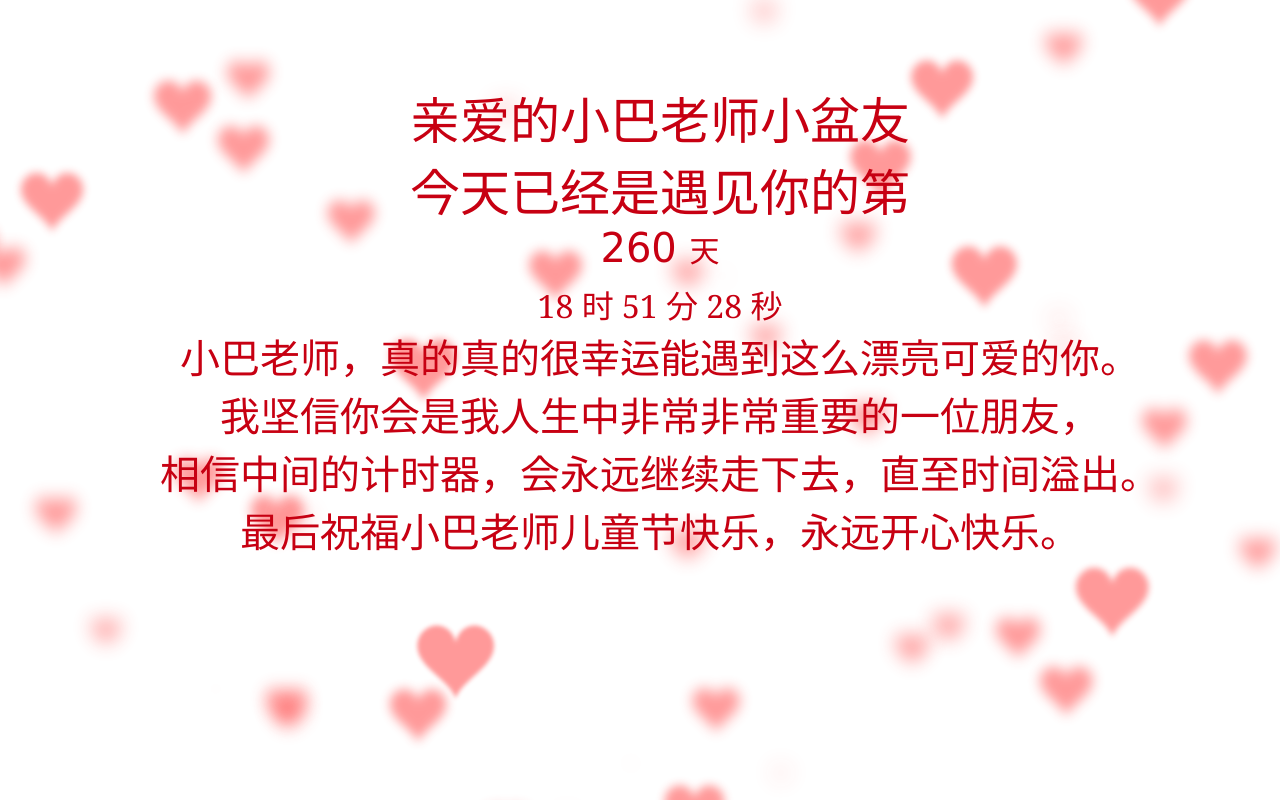
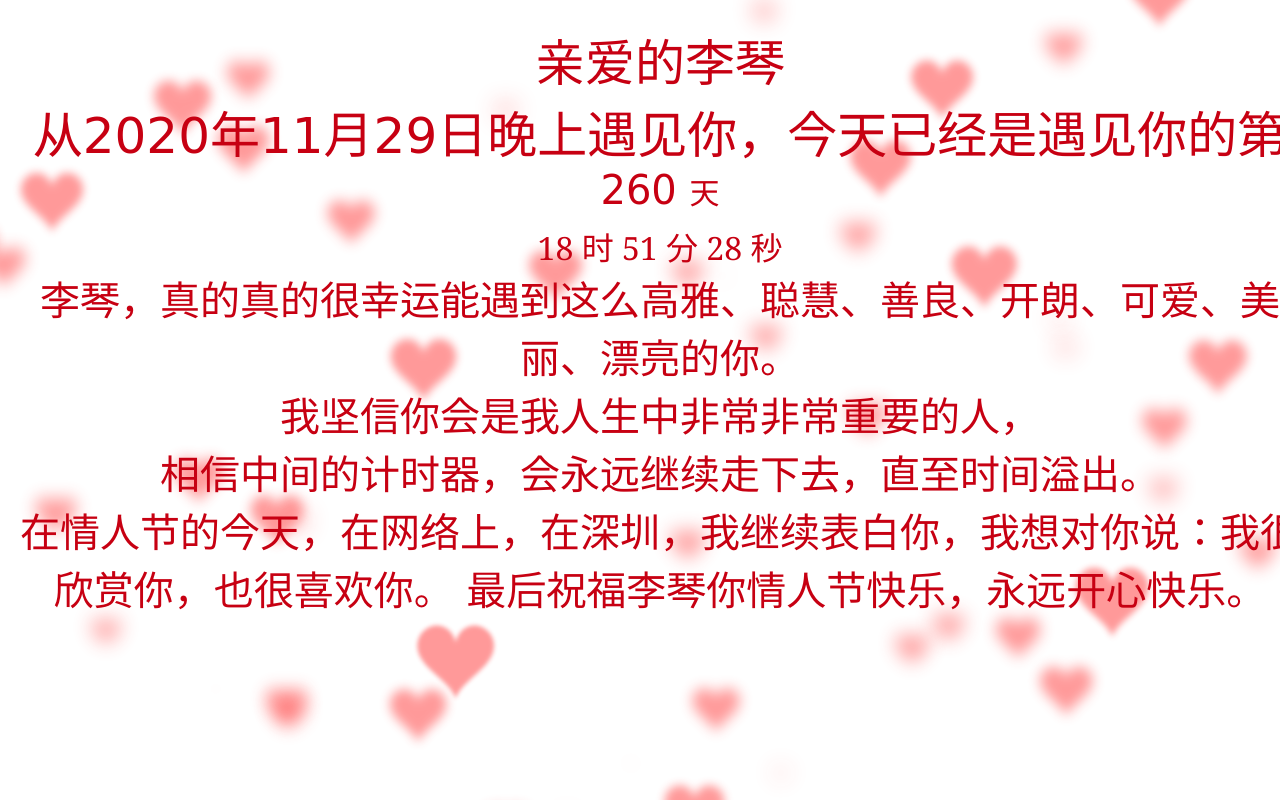
Before and after one commit to kokocheung/szmap, a plain HTML site: page hv214.html in a window 1280 px wide. Drawn offline with Linux system fonts and the light colour scheme.

Commit message:
Update and rename hv61.html to hv214.html

```diff
--- a/hv61.html
+++ b/hv214.html
@@ -2,7 +2,7 @@
 <html>
 <head>
 <meta charset="utf-8">
-<title>六一儿童节快乐</title>
+<title>214情人节节快乐</title>
 
 <style>
 body{
@@ -117,17 +117,18 @@ body{
 
 <canvas></canvas>
 <div class="textCon">
-  <div class="words">亲爱的小巴老师小盆友
-  </br>今天已经是遇见你的第</div>
+  <div class="words">亲爱的李琴
+  </br>从2020年11月29日晚上遇见你，今天已经是遇见你的第</div>
         <div class="days">
             <span class="days-number">1921</span>
             <span class="days-label">天</span>
         </div>
         <div class="seconds">15 hours 24 minutes 30 seconds</div>
-        <div class="seconds0">小巴老师，真的真的很幸运能遇到这么漂亮可爱的你。</br>
-          我坚信你会是我人生中非常非常重要的一位朋友，<br>
+        <div class="seconds0">李琴，真的真的很幸运能遇到这么高雅、聪慧、善良、开朗、可爱、美丽、漂亮的你。</br>
+          我坚信你会是我人生中非常非常重要的人，<br>
           相信中间的计时器，会永远继续走下去，直至时间溢出。<br>
-        最后祝福小巴老师儿童节快乐，永远开心快乐。</div>
+          在情人节的今天，在网络上，在深圳，我继续表白你，我想对你说：我很欣赏你，也很喜欢你。
+        最后祝福李琴你情人节快乐，永远开心快乐。</div>
   </div>
 </div>
 
```
